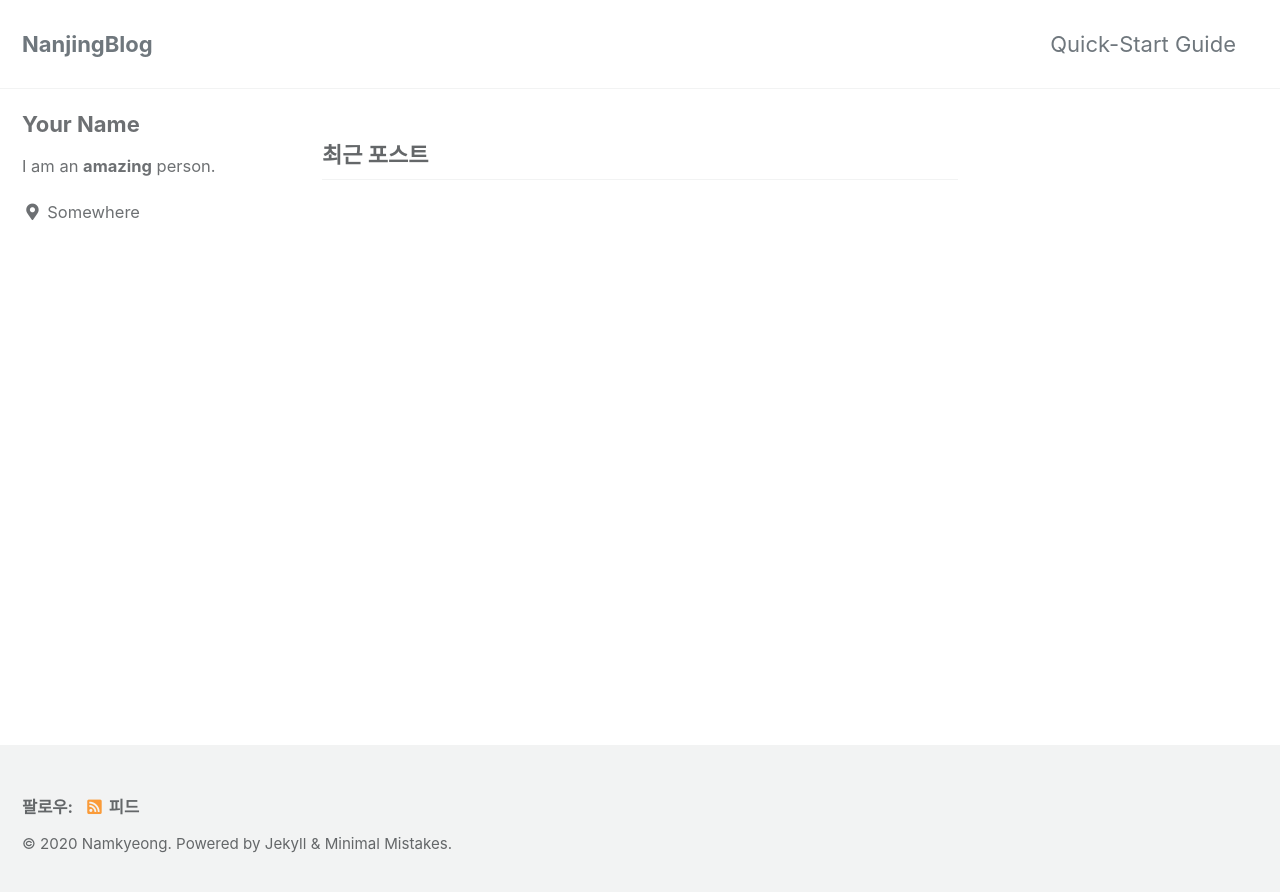
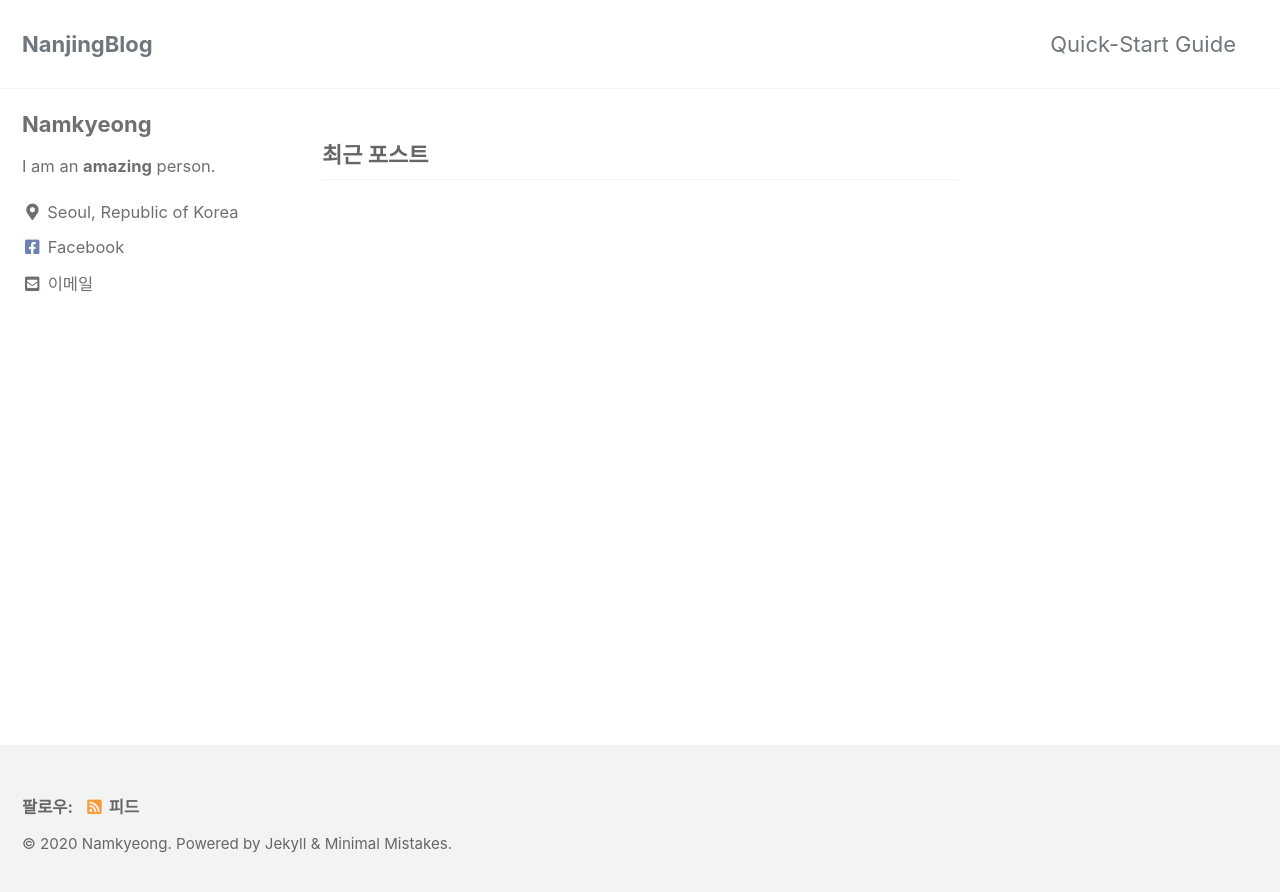
Before and after one commit to Namkyeong/namkyeong.github.io, a Jekyll site: the page built from index.html, in a window 1280 px wide. Shown: the top 892 px of the page. Built offline with Jekyll 4.4.1, drawn with Linux system fonts in a browser that asks for light colours; cached includes are drawn as plain includes; the list of posts is cut into pages by our own code.

Commit message:
제목/이름 변경

```diff
--- a/_config.yml
+++ b/_config.yml
@@ -93,11 +93,11 @@ analytics:
 
 # Site Author
 author:
-  name             : "Your Name"
+  name             : "Namkyeong"
   avatar           : # path of avatar image, e.g. "/assets/images/bio-photo.jpg"
   bio              : "I am an **amazing** person."
-  location         : "Somewhere"
-  email            :
+  location         : "Seoul, Republic of Korea"
+  email            : "namkyeong96@naver.com"
   links:
     - label: "Email"
       icon: "fas fa-fw fa-envelope-square"
@@ -110,7 +110,7 @@ author:
       # url: "https://twitter.com/"
     - label: "Facebook"
       icon: "fab fa-fw fa-facebook-square"
-      # url: "https://facebook.com/"
+      url: "https://www.facebook.com/lee.namkyeong.56/"
     - label: "GitHub"
       icon: "fab fa-fw fa-github"
       # url: "https://github.com/"
```
